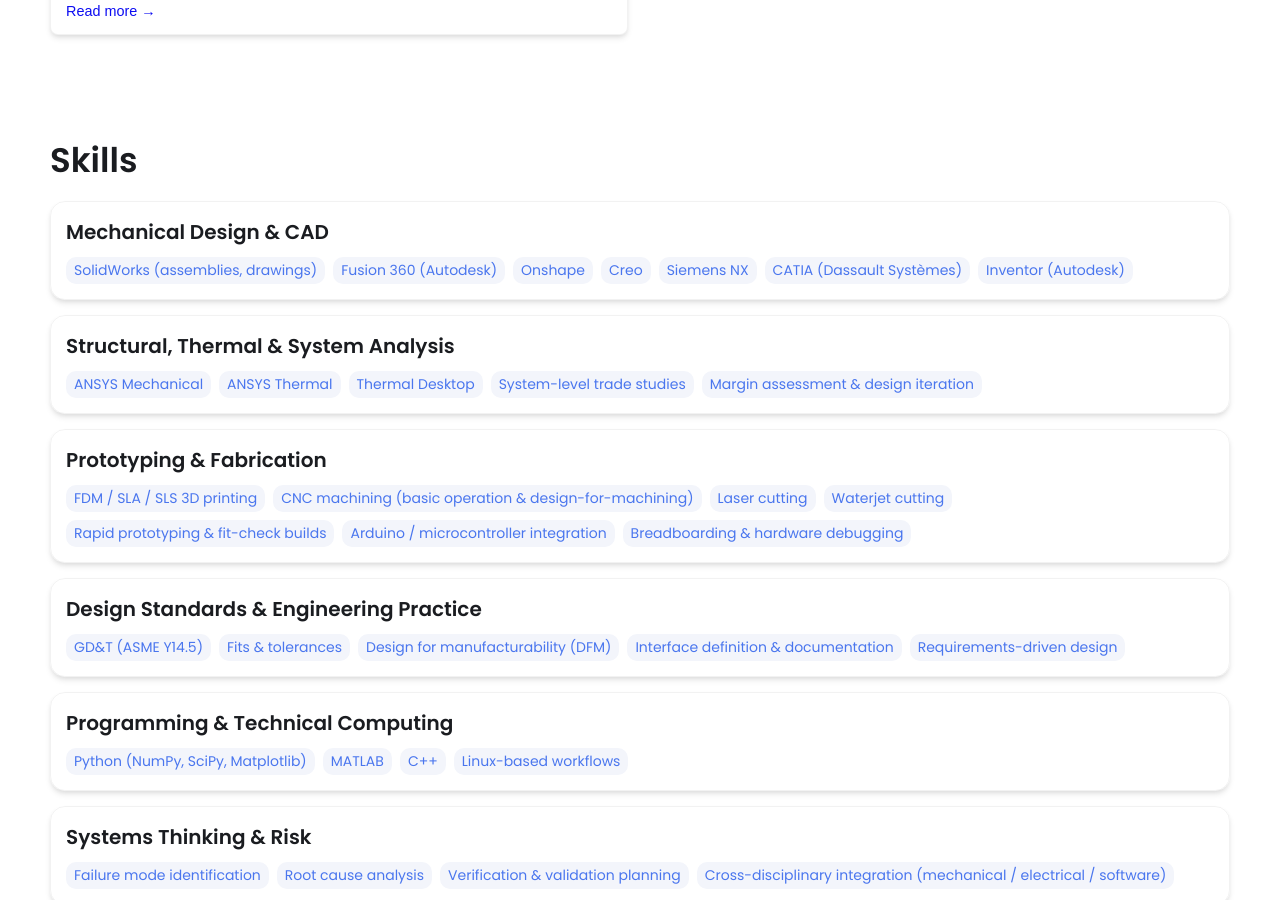
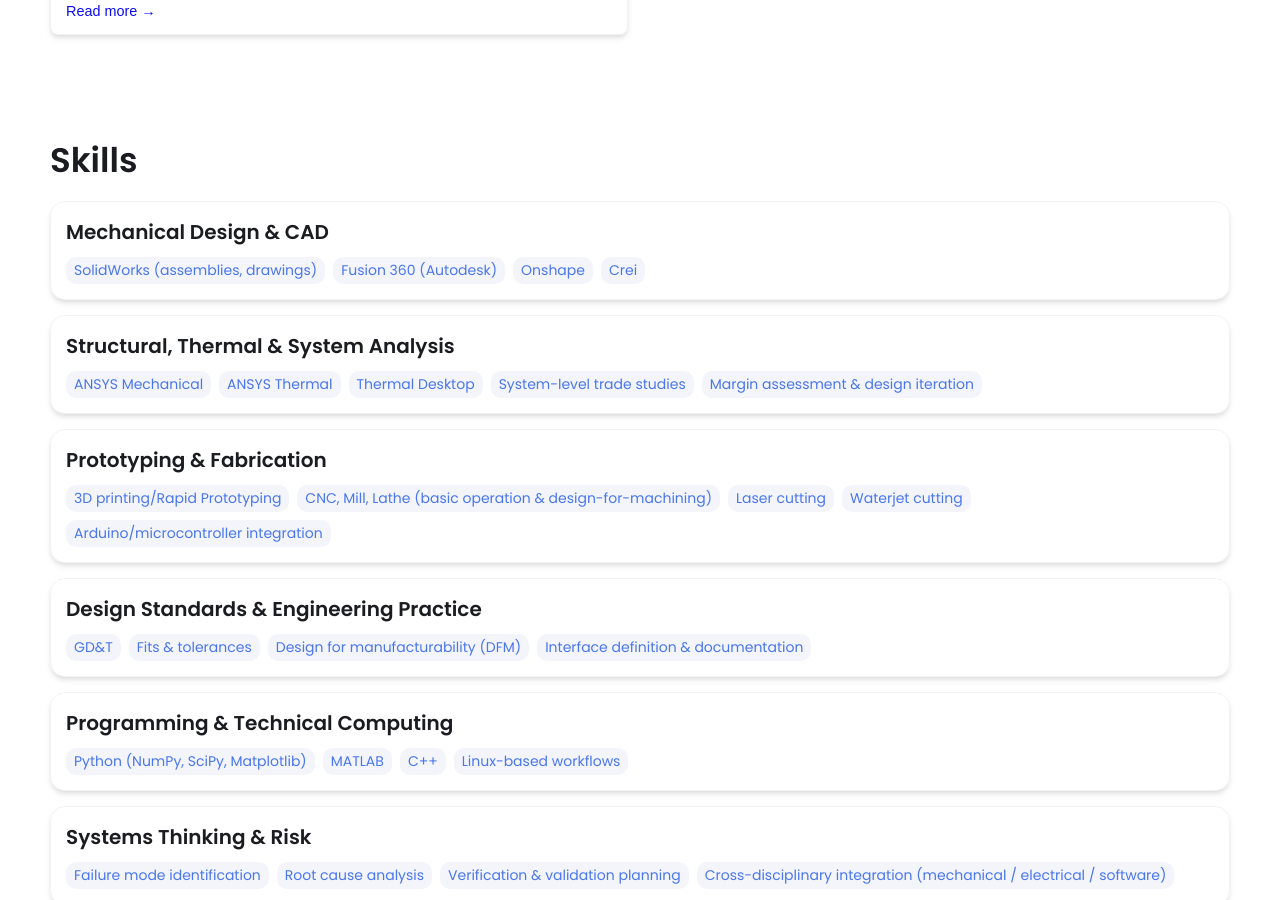
Before and after one commit to muanmeurer/muanmeurer.github.io, a Jekyll site: the page built from index.html, in a window 1280 px wide and 900 px high, scrolled down 2132 px. Built offline with Jekyll 4.4.1, drawn with Linux system fonts in a browser that asks for light colours.

Commit message:
Update _config.yml

```diff
--- a/_config.yml
+++ b/_config.yml
@@ -7,7 +7,7 @@
 
 # Main Page Setup
 
-title: Muan Meurer's Engineering Portfolio # This is what shows up in the tab of the browser
+title: Muan Meurer - Portfolio # This is what shows up in the tab of the browser
 
 # Hero Section
 name: Muan Meurer
@@ -46,10 +46,7 @@
     - SolidWorks (assemblies, drawings)
     - Fusion 360 (Autodesk)
     - Onshape
-    - Creo
-    - Siemens NX
-    - CATIA (Dassault Systèmes)
-    - Inventor (Autodesk)
+    - Crei
 
   - category: Structural, Thermal & System Analysis
     tools:
@@ -61,21 +58,18 @@
 
   - category: Prototyping & Fabrication
     tools:
-    - FDM / SLA / SLS 3D printing
-    - CNC machining (basic operation & design-for-machining)
+    - 3D printing/Rapid Prototyping
+    - CNC, Mill, Lathe (basic operation & design-for-machining)
     - Laser cutting
     - Waterjet cutting
-    - Rapid prototyping & fit-check builds
-    - Arduino / microcontroller integration
-    - Breadboarding & hardware debugging
+    - Arduino/microcontroller integration
 
   - category: Design Standards & Engineering Practice
     tools:
-    - GD&T (ASME Y14.5)
+    - GD&T
     - Fits & tolerances
     - Design for manufacturability (DFM)
     - Interface definition & documentation
-    - Requirements-driven design
 
   - category: Programming & Technical Computing
     tools:
```
